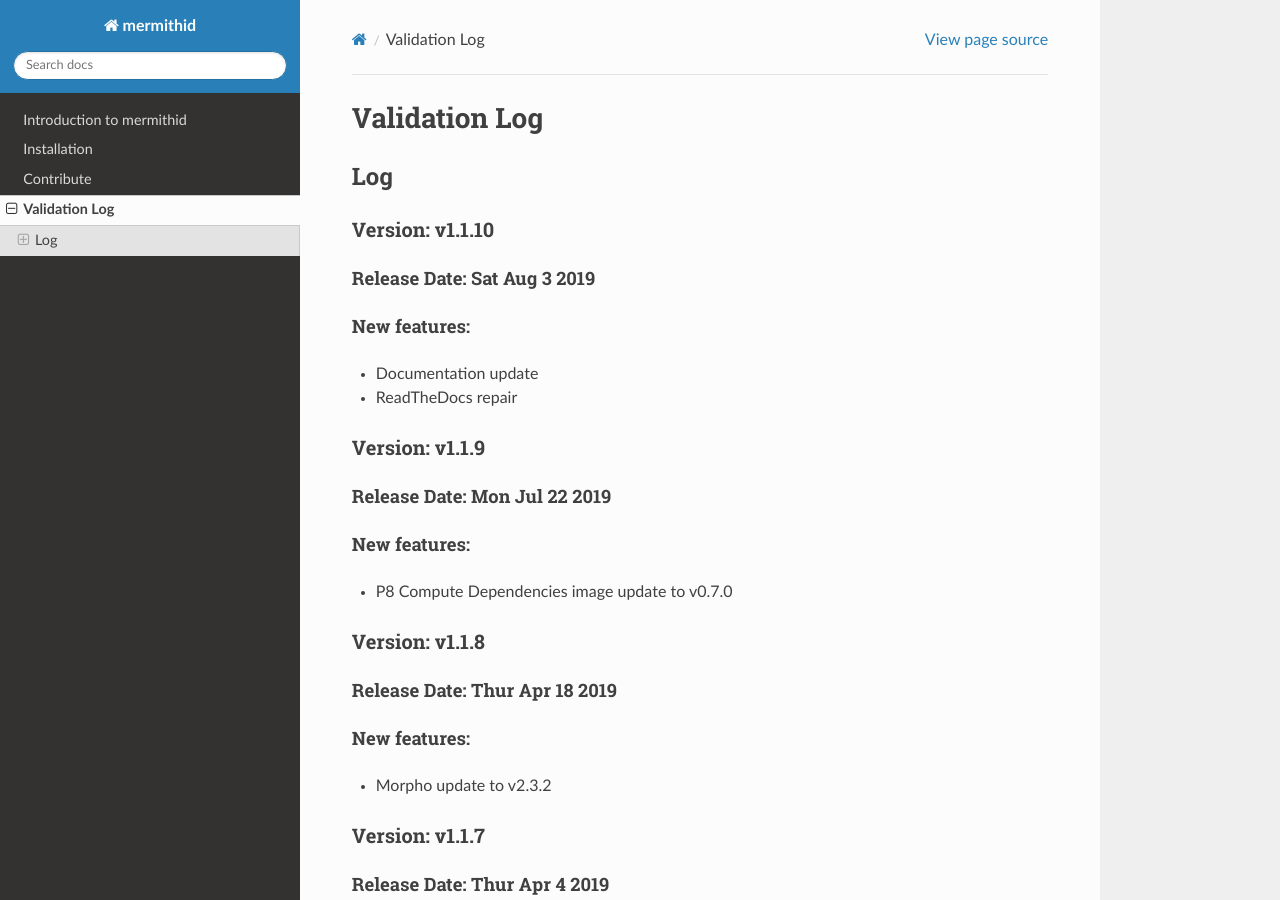
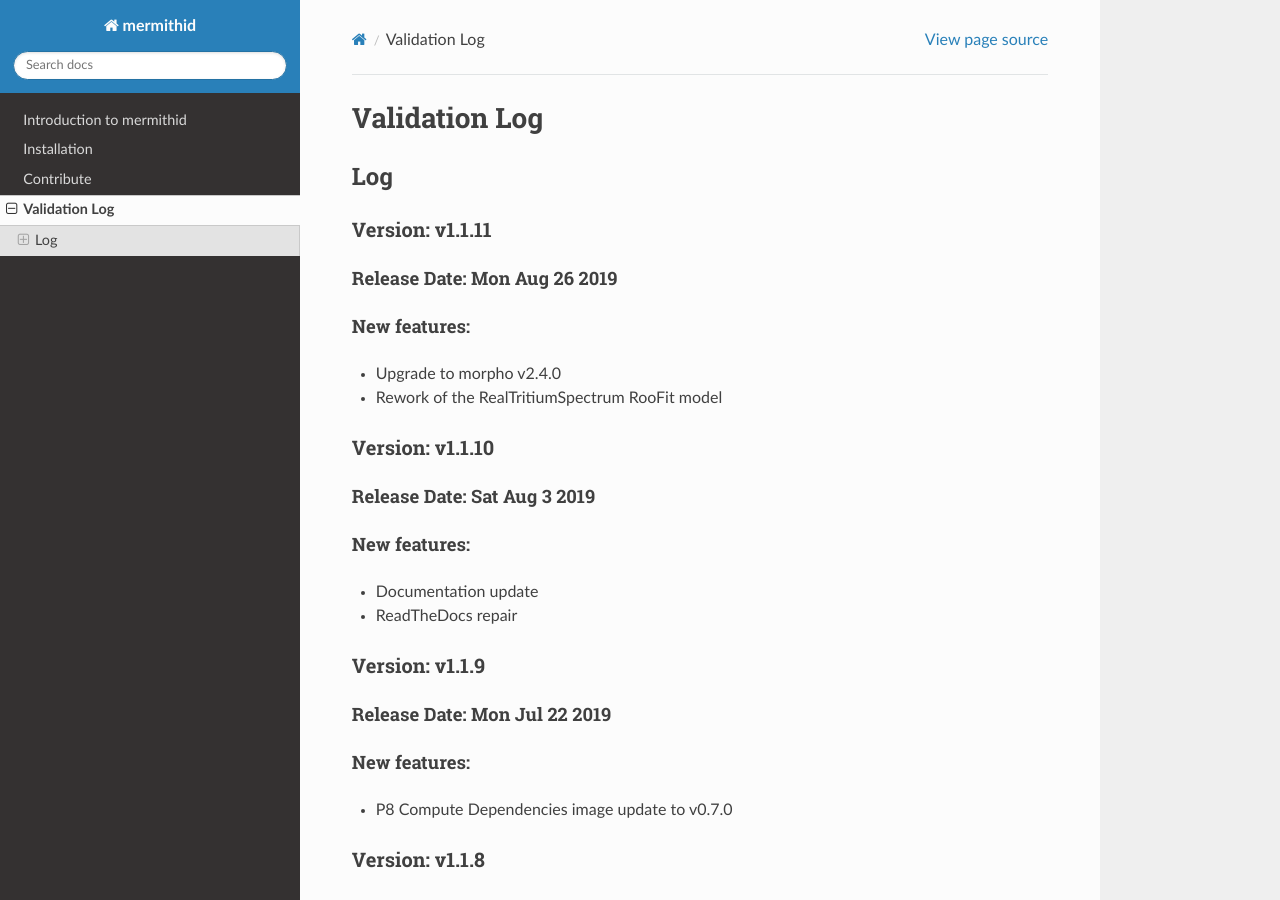
Before and after one commit to project8/mermithid, a Sphinx documentation site: the page built from documentation/validation_log.rst, in a window 1280 px wide and 900 px high. Built offline with Sphinx 7.4.7 and the Read the Docs theme 2.0.0, drawn with Linux system fonts in a browser that asks for light colours; pages that are not in the unit, such as notebooks, are missing from menus.

```diff
--- a/CMakeLists.txt
+++ b/CMakeLists.txt
@@ -1,7 +1,7 @@
 cmake_minimum_required(VERSION 3.1)
 
 cmake_policy( SET CMP0048 NEW ) # version in project()
-project( Mermithid VERSION 1.1.10 )
+project( Mermithid VERSION 1.1.11 )
 
 list( APPEND CMAKE_MODULE_PATH ${PROJECT_SOURCE_DIR}/Phylloxera/Scarab/cmake )
 # list( APPEND CMAKE_MODULE_PATH ${PROJECT_SOURCE_DIR}/Cicada/Scarab/cmake )
--- a/docker-compose.yaml
+++ b/docker-compose.yaml
@@ -4,7 +4,7 @@ services:
   mermithid:
     build: .
     command: >
-      bash -c "source /usr/local/p8/mermithid/v1.1.10/setup.sh && bash"
+      bash -c "source /usr/local/p8/mermithid/v1.1.11/setup.sh && bash"
     volumes:
       # share a subdirectory from the host to /host in the docker (can be edited)
       - ~/mermithid_share:/host
--- a/documentation/validation_log.rst
+++ b/documentation/validation_log.rst
@@ -3,6 +3,18 @@ Validation Log
 
 Log
 ---
+
+Version: v1.1.11
+~~~~~~~~~~~~~~~~
+
+Release Date: Mon Aug 26 2019
+'''''''''''''''''''''''''''''
+
+New features:
+'''''''''''''
+
+* Upgrade to morpho v2.4.0
+* Rework of the RealTritiumSpectrum RooFit model
 
 Version: v1.1.10
 ~~~~~~~~~~~~~~~~
```
Also changed, not shown: 1 other file.
